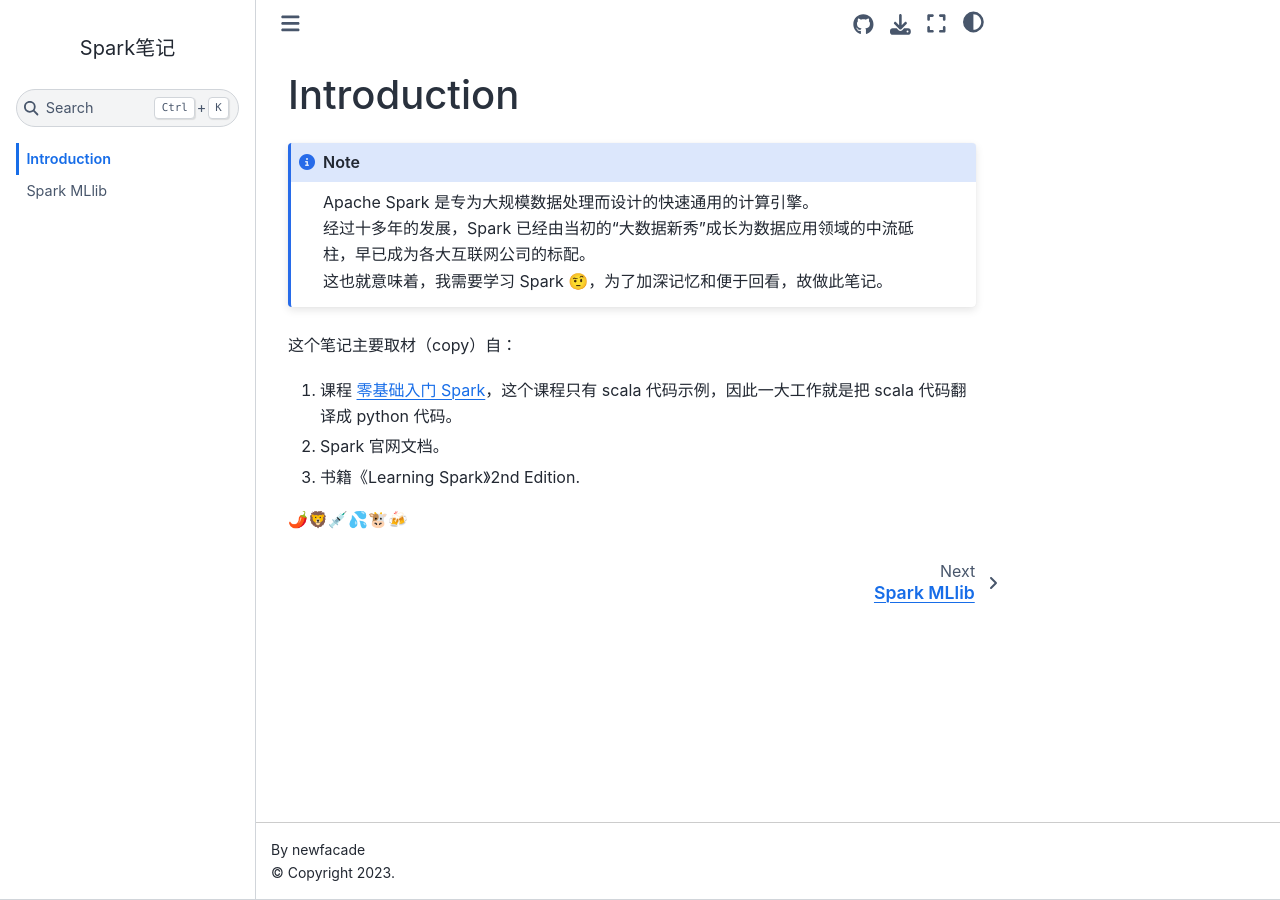
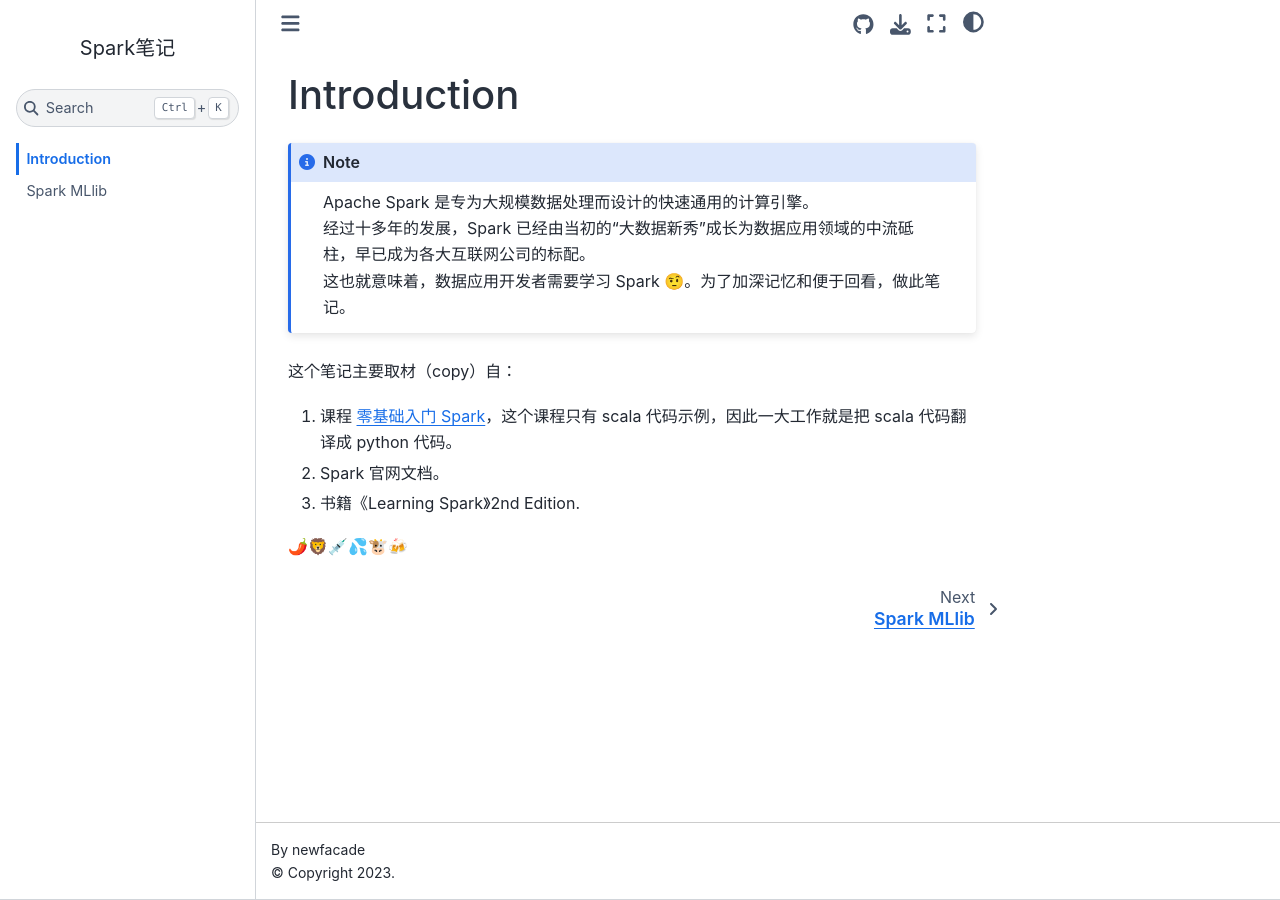
Before and after one commit to newfacade/notes-on-spark, a Jupyter Book: the page built from intro.md, in a window 1280 px wide. Built offline with Jupyter Book 1.0.4 settings and Sphinx 7.4.7 and the Sphinx Book theme 1.1.4, drawn with Linux system fonts in a browser that asks for light colours; pages that are not in the unit, such as notebooks, are missing from menus.

Commit message:
change intro

````diff
--- a/intro.md
+++ b/intro.md
@@ -3,7 +3,7 @@
 ```{note}
 Apache Spark 是专为大规模数据处理而设计的快速通用的计算引擎。<br/>
 经过十多年的发展，Spark 已经由当初的“大数据新秀”成长为数据应用领域的中流砥柱，早已成为各大互联网公司的标配。<br/>
-这也就意味着，我需要学习 Spark 🤨，为了加深记忆和便于回看，故做此笔记。
+这也就意味着，数据应用开发者需要学习 Spark 🤨。为了加深记忆和便于回看，做此笔记。
 ```
 
 这个笔记主要取材（copy）自：
````
